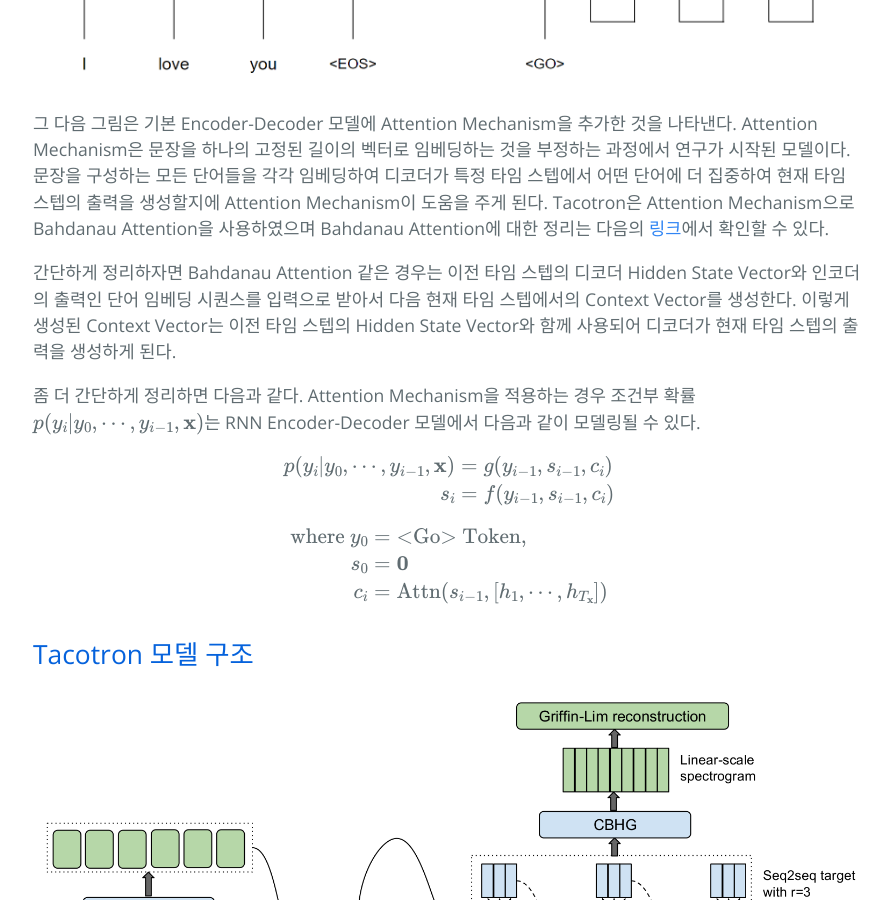
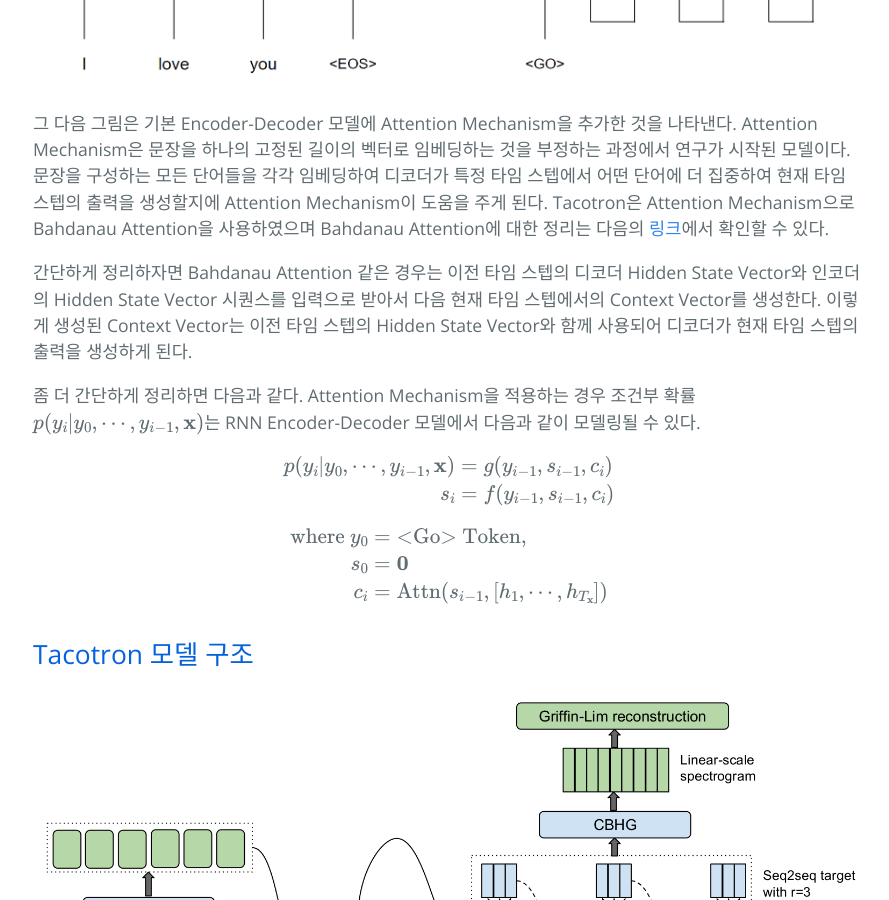
Before and after one commit to hcnoh/hcnoh.github.io, a Jekyll site: the page built from _posts/2018-12-11-tacotron.md, in a window 1280 px wide and 900 px high, scrolled down 3343 px. Shown: the whole window, without its empty margins (191-1080 px from the left). Built offline with Jekyll 4.4.1, drawn with Linux system fonts in a browser that asks for light colours; formulas are drawn with MathJax 3; comment, search, counter and statistics services are not loaded.

Commit message:
Update 2018-12-11-tacotron.md

```diff
--- a/_posts/2018-12-11-tacotron.md
+++ b/_posts/2018-12-11-tacotron.md
@@ -82,7 +82,7 @@
 
 그 다음 그림은 기본 Encoder-Decoder 모델에 Attention Mechanism을 추가한 것을 나타낸다. Attention Mechanism은 문장을 하나의 고정된 길이의 벡터로 임베딩하는 것을 부정하는 과정에서 연구가 시작된 모델이다. 문장을 구성하는 모든 단어들을 각각 임베딩하여 디코더가 특정 타임 스텝에서 어떤 단어에 더 집중하여 현재 타임 스텝의 출력을 생성할지에 Attention Mechanism이 도움을 주게 된다. Tacotron은 Attention Mechanism으로 Bahdanau Attention을 사용하였으며 Bahdanau Attention에 대한 정리는 다음의 [링크](https://hcnoh.github.io/2018-12-11-bahdanau-attention)에서 확인할 수 있다.
 
-간단하게 정리하자면 Bahdanau Attention 같은 경우는 이전 타임 스텝의 디코더 Hidden State Vector와 인코더의 출력인 단어 임베딩 시퀀스를 입력으로 받아서 다음 현재 타임 스텝에서의 Context Vector를 생성한다. 이렇게 생성된 Context Vector는 이전 타임 스텝의 Hidden State Vector와 함께 사용되어 디코더가 현재 타임 스텝의 출력을 생성하게 된다.
+간단하게 정리하자면 Bahdanau Attention 같은 경우는 이전 타임 스텝의 디코더 Hidden State Vector와 인코더의 Hidden State Vector 시퀀스를 입력으로 받아서 다음 현재 타임 스텝에서의 Context Vector를 생성한다. 이렇게 생성된 Context Vector는 이전 타임 스텝의 Hidden State Vector와 함께 사용되어 디코더가 현재 타임 스텝의 출력을 생성하게 된다.
 
 좀 더 간단하게 정리하면 다음과 같다. Attention Mechanism을 적용하는 경우 조건부 확률 $$p(y_i \vert y_0,\cdots, y_{i-1}, \mathbf{x})$$는 RNN Encoder-Decoder 모델에서 다음과 같이 모델링될 수 있다.
 
```
